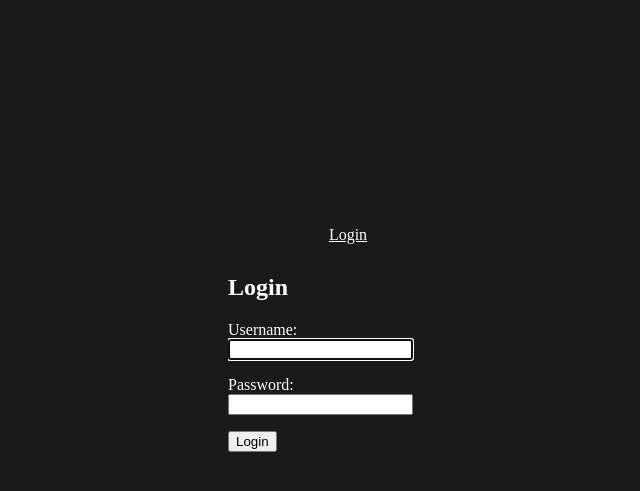
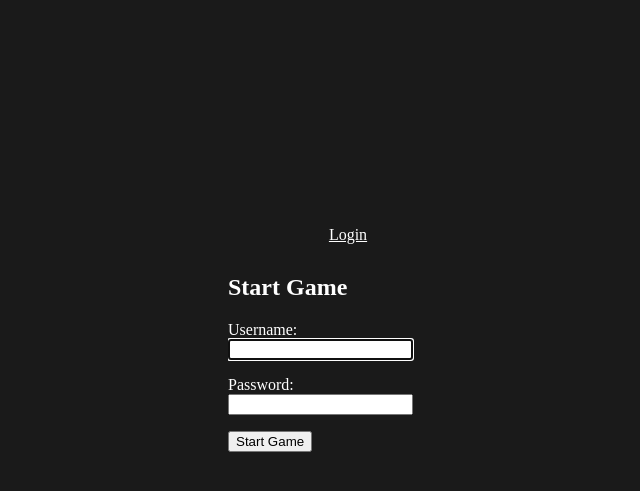
Before and after one commit to dborhegyi/csds-377-KTALDE, a Django app: page /login/ in a window 1280 px wide. Shown: the top 491 px of the page, without its empty margins (292-932 px from the left). Run offline with Django 5.2, Linux system fonts and the light colour scheme.

Commit message:
start game screen?

```diff
--- a/Web/KTALDE_site/KTALDE_site/urls.py
+++ b/Web/KTALDE_site/KTALDE_site/urls.py
@@ -22,7 +22,7 @@ urlpatterns = [
     path('lampi/', include('KTALDE_web.urls'), name='lampi'),
     path('admin/', admin.site.urls),
     path('login/', auth_views.LoginView.as_view(
-         template_name='KTALDE_web/login.html'), name='login'),
+         template_name='KTALDE_web/startgame.html'), name='login'),
     path('logout/', auth_views.LogoutView.as_view(
           template_name='KTALDE_web/logout.html'), name='logout'),
     path('', RedirectView.as_view(pattern_name='KTALDE_web:index'),
--- a/Web/KTALDE_site/KTALDE_web/templates/KTALDE_web/login.html
+++ b/Web/KTALDE_site/KTALDE_web/templates/KTALDE_web/startgame.html
@@ -1,12 +1,12 @@
 {% extends "KTALDE_web/base.html" %}
 
-{% block title %}Login{% endblock %}
+{% block title %}Start Game{% endblock %}
 
 {% block content %}
-  <h2>Login</h2>
+  <h2>Start Game</h2>
   <form method="post">
     {% csrf_token %}
     {{ form.as_p }}
-    <button type="submit">Login</button>
+    <button type="submit">Start Game</button>
   </form>
 {% endblock %}
```
